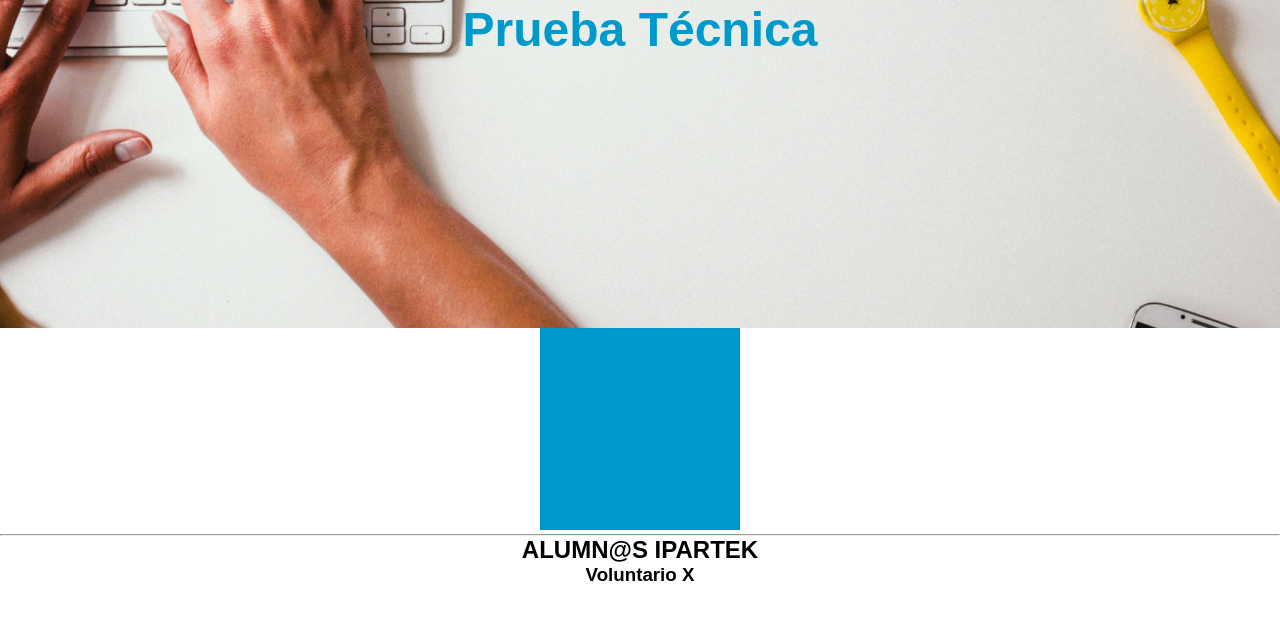
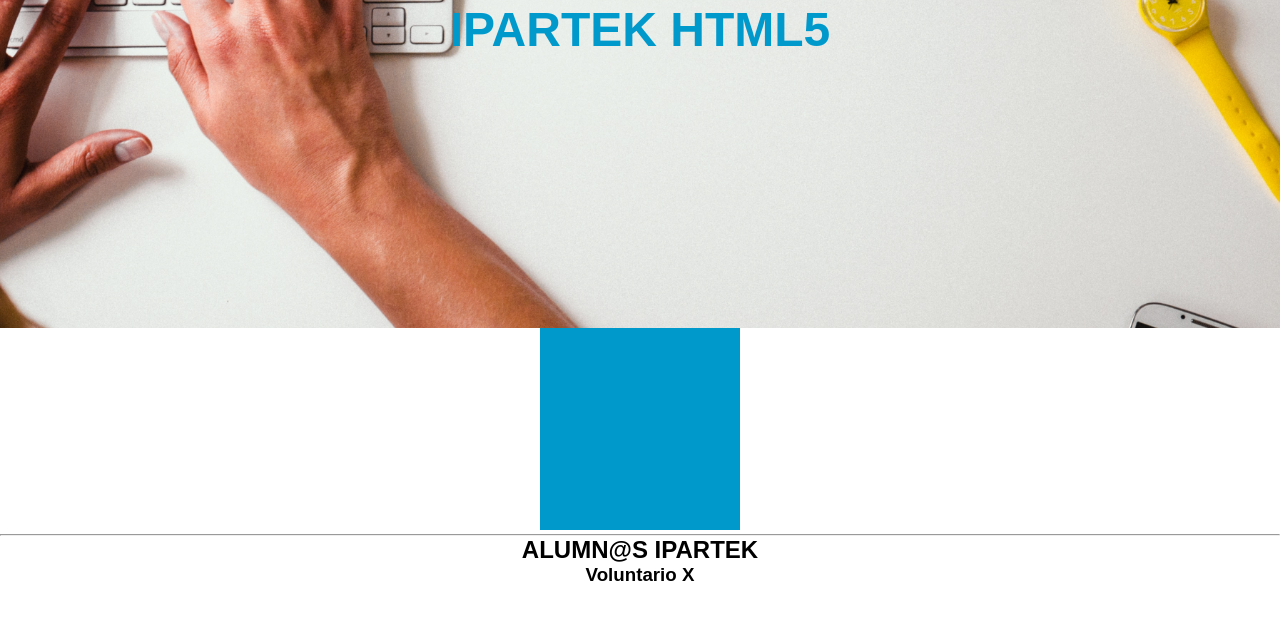
Before and after one commit to ihz46/htmlFirstDay, a plain HTML site: page pruebaTecnica/index.html in a window 1280 px wide. Shown: the part 172-791 px from the top of the page. Drawn offline with Linux system fonts and the light colour scheme.

Commit message:
Cambio H1

```diff
--- a/pruebaTecnica/index.html
+++ b/pruebaTecnica/index.html
@@ -23,7 +23,7 @@
 
     <div class="parallax">
         <img src="/images/logo-ipartek.png">
-        <h1>Prueba Técnica</h1>
+        <h1>IPARTEK HTML5</h1>
 
     </div>
 
```
